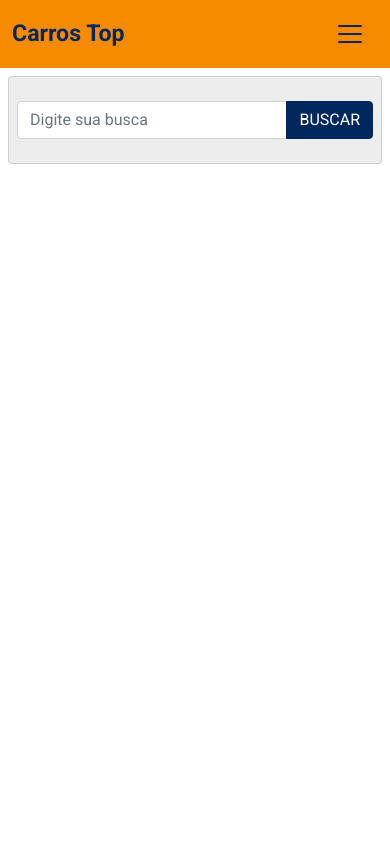
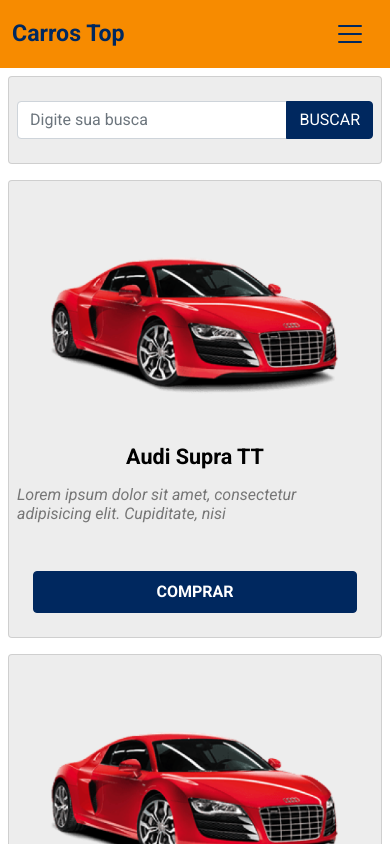
Before and after one commit to grasielaGomes/devsuperior-topcars, a React (Create React App) app: page /products in a window 390 px wide. Shown: the top 844 px of the page. Built offline with nearby package versions, Linux system fonts and the light colour scheme.

Commit message:
styling product card mobile

```diff
--- /dev/null
+++ b/src/components/Product/product.tsx
@@ -0,0 +1,28 @@
+import cardImg from 'assets/images/card.png';
+
+export function Product() {
+  return (
+    <div className="py-4">
+      <img
+        src={cardImg}
+        alt="Carro mais top"
+        className="col-10 col-md-6 mb-2"
+      />
+      <div>
+        <p className="fs-4 fw-bold">Audi Supra TT</p>
+        <p className="text-black-50 fst-italic text-start px-2">
+          Lorem ipsum dolor sit amet, consectetur adipisicing elit. Cupiditate,
+          nisi
+        </p>
+      </div>
+      <div className="d-grid px-4 mt-5">
+        <button
+          className="btn btn-primary text-uppercase fw-bold py-2"
+          type="button"
+        >
+          COMPRAR
+        </button>
+      </div>
+    </div>
+  );
+}
--- a/src/pages/Catalog/catalog.tsx
+++ b/src/pages/Catalog/catalog.tsx
@@ -1,10 +1,13 @@
 import { Card } from "components/Card/card";
+import { Product } from "components/Product/product";
 import { Search } from "components/Search/search";
 
 export function Catalog() {
   return (
     <main className="m-2 m-md-4">
       <Card children={<Search />} color={"bg-light"} hasShadow={false} />
+      <Card children={<Product />} color={"bg-light"} hasShadow={false} />
+      <Card children={<Product />} color={"bg-light"} hasShadow={false} />
     </main>
   );
 }
```
